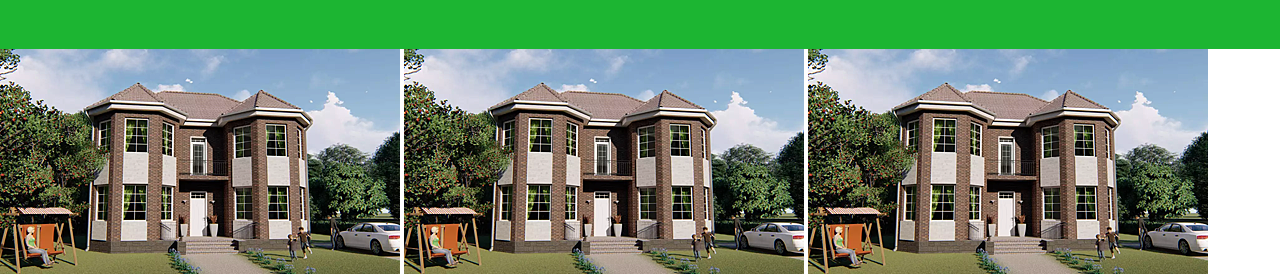
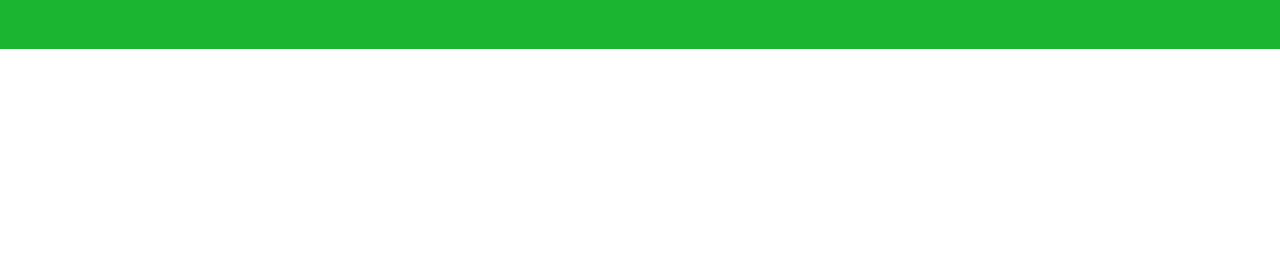
Before and after one commit to kiriloid69/kiriloid699.github.io, a plain HTML site: page index.html in a window 1280 px wide. Shown: the part 6067-6341 px from the top of the page. After the commit the page ends 6116 px from the top, so only its background shows below. Drawn offline with nearby package versions, Linux system fonts and the light colour scheme.

Commit message:
Update index.html

```diff
--- a/index.html
+++ b/index.html
@@ -668,11 +668,6 @@
             </div>
         </div>
     </footer>
-
-    <a rel="simplebox_group" href="img/d135/green.png"><img src="img/d135/1.png" alt=""></a>
-    <a rel="simplebox_group" href="img/d135/green.png"><img src="img/d135/1.png" alt=""></a>
-    <a rel="simplebox_group" href="img/d135/green.png"><img src="img/d135/1.png" alt=""></a>
-
     <script type="text/javascript" src="http://ajax.googleapis.com/ajax/libs/jquery/1.4/jquery.min.js"></script>
     <script type="text/javascript" src="js/jquery-3.3.1.min.js"></script>
     <script type="text/javascript" src="//code.jquery.com/jquery-1.11.0.min.js"></script>
```
